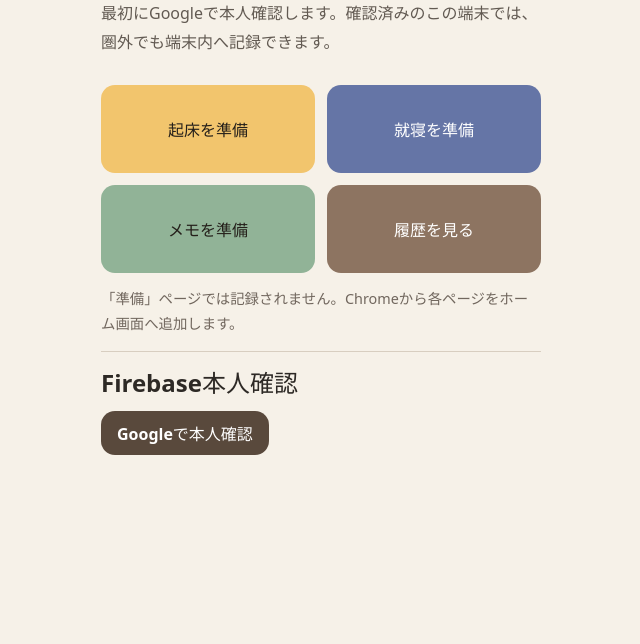
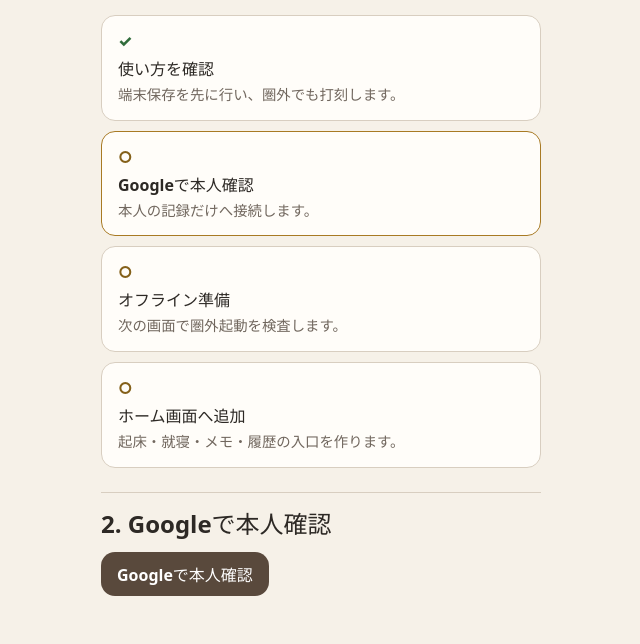
Before and after one commit to xxdaijoubuxx/robamimi-dakoku, a website built with Vite: page index.html in a window 1280 px wide. Shown: the part 223-867 px from the top of the page, without its empty margins (319-959 px from the left). Before the commit the page ends 800 px from the top, so only its background shows below. Built offline with nearby package versions, Linux system fonts and the light colour scheme; some packages are replaced by stand-ins of ours.

Commit message:
Clarify trusted device setup flow

```diff
--- a/src/main.ts
+++ b/src/main.ts
@@ -204,38 +204,47 @@ async function renderSetup(authMessage = ''): Promise<void> {
       console.error('初回ログイン後のFirebase取得に失敗しました。', error)
     }
   }
+  const settings = await getAppSettings()
+  const trustedDevice = isDailyUseConfigured(settings)
 
   app.innerHTML = `
-    <section class="shell" aria-labelledby="page-title">
-      <p class="eyebrow">初回設定</p>
+    <section class="shell setup-shell" aria-labelledby="page-title">
+      <p class="eyebrow">${trustedDevice ? '設定済み端末' : '初回設定'}</p>
       <h1 id="page-title">ろばみみ打刻</h1>
       <p class="description">
-        最初にGoogleで本人確認します。確認済みのこの端末では、圏外でも端末内へ記録できます。
+        起床・就寝・メモをまずこの端末へ保存し、オンライン時に本人専用のFirebaseへ同期します。
+        最初の一度だけ、Googleで本人確認します。
       </p>
-      <nav class="entry-grid" aria-label="ホーム画面入口の準備">
-        <a class="entry wake" href="${BASE_URL}wake/?install=1">起床を準備</a>
-        <a class="entry sleep" href="${BASE_URL}sleep/?install=1">就寝を準備</a>
-        <a class="entry memo" href="${BASE_URL}memo/?install=1">メモを準備</a>
-        <a class="entry history" href="${BASE_URL}history/">履歴を見る</a>
-      </nav>
-      <p class="help">「準備」ページでは記録されません。Chromeから各ページをホーム画面へ追加します。</p>
+      <ol class="setup-steps" aria-label="初回設定の進み具合">
+        <li class="complete"><strong>使い方を確認</strong><span>端末保存を先に行い、圏外でも打刻します。</span></li>
+        <li class="${trustedDevice ? 'complete' : 'current'}"><strong>Googleで本人確認</strong><span>${trustedDevice ? '✓ この端末は本人確認済みです。' : '本人の記録だけへ接続します。'}</span></li>
+        <li><strong>オフライン準備</strong><span>次の画面で圏外起動を検査します。</span></li>
+        <li><strong>ホーム画面へ追加</strong><span>起床・就寝・メモ・履歴の入口を作ります。</span></li>
+      </ol>
       <section class="setup-auth" aria-labelledby="auth-title">
-        <h2 id="auth-title">Firebase本人確認</h2>
+        <h2 id="auth-title">2. Googleで本人確認</h2>
         ${authMessage}
         ${
           user && owner
-            ? `<p class="result-message success">✓ 本人確認済み</p>
-               <p class="help">この端末では、圏外でも端末内へ記録できます。</p>
-               <p class="help">本人UID（パスワードではありません）</p>
-               <code>${escapeHtml(user.uid)}</code>
+            ? `<p class="result-message success">✓ この端末を本人確認済みにしました</p>
+               <p class="help">圏外でも端末内へ記録し、オンライン時に本人のFirebaseへ同期します。</p>
+               <details><summary>本人UIDを確認</summary><code>${escapeHtml(user.uid)}</code><p class="help">UIDはパスワードではありません。</p></details>
                <button class="primary-button" type="button" data-sign-out>Googleからログアウト</button>
                <p class="help">ログアウトしても、この端末の記録と本人確認済み設定は消えません。</p>`
             : user
               ? `<p class="result-message">このGoogleアカウントは、ろばみみ打刻の本人として登録されていません。</p>
                  <button class="primary-button" type="button" data-sign-out>ログアウト</button>`
-              : '<button class="primary-button" type="button" data-google-sign-in>Googleで本人確認</button>'
+              : `${trustedDevice ? '<p class="result-message success">✓ この端末の本人確認済み設定は保持されています。</p><p class="help">Firebase同期を再開するには、同じGoogleアカウントでログインしてください。</p>' : ''}
+                 <button class="primary-button" type="button" data-google-sign-in>${trustedDevice ? 'Googleへ再ログイン' : 'Googleで本人確認'}</button>`
         }
       </section>
+      ${trustedDevice ? `<section class="setup-next" aria-labelledby="next-title"><h2 id="next-title">次の準備</h2>
+        <nav class="entry-grid" aria-label="ホーム画面入口の準備">
+          <a class="entry wake" href="${BASE_URL}wake/?install=1">起床を準備</a>
+          <a class="entry sleep" href="${BASE_URL}sleep/?install=1">就寝を準備</a>
+          <a class="entry memo" href="${BASE_URL}memo/?install=1">メモを準備</a>
+          <a class="entry history" href="${BASE_URL}history/">履歴を見る</a>
+        </nav><p class="help">本人確認前の端末では、打刻・履歴を開きません。</p></section>` : ''}
     </section>
   `
 
--- a/src/style.css
+++ b/src/style.css
@@ -142,6 +142,18 @@ h1 {
   padding-top: 12px;
   border-top: 1px solid #d8cec0;
 }
+
+.setup-shell { padding-bottom: 24px; }
+.setup-steps { display: grid; gap: 10px; margin: 0 0 24px; padding: 0; list-style: none; }
+.setup-steps li { display: grid; gap: 4px; padding: 14px 16px; border: 1px solid #d8cec0; border-radius: 14px; background: #fffdf9; }
+.setup-steps li::before { content: '○'; color: #846019; font-weight: 800; }
+.setup-steps li.complete::before { content: '✓'; color: #306c3b; }
+.setup-steps li.current { border-color: #a87a24; }
+.setup-steps span { color: #71675e; font-size: .9rem; line-height: 1.5; }
+.setup-auth details { max-width: 100%; }
+.setup-auth summary { color: #625a52; cursor: pointer; }
+.setup-next { display: grid; gap: 12px; margin-top: 28px; padding-top: 20px; border-top: 1px solid #d8cec0; }
+.setup-next h2 { margin: 0; }
 
 .setup-auth h2,
 .setup-auth p {
```
